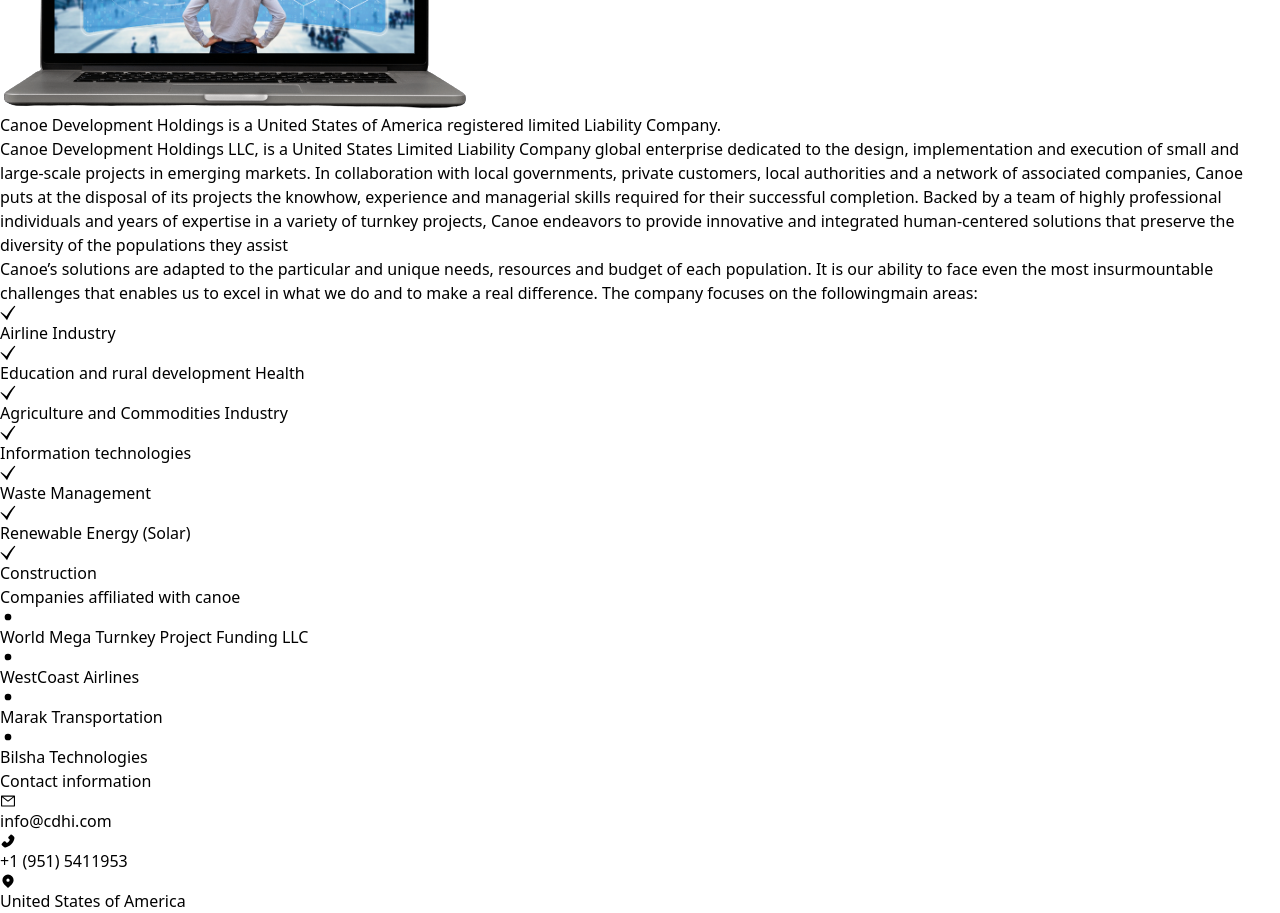
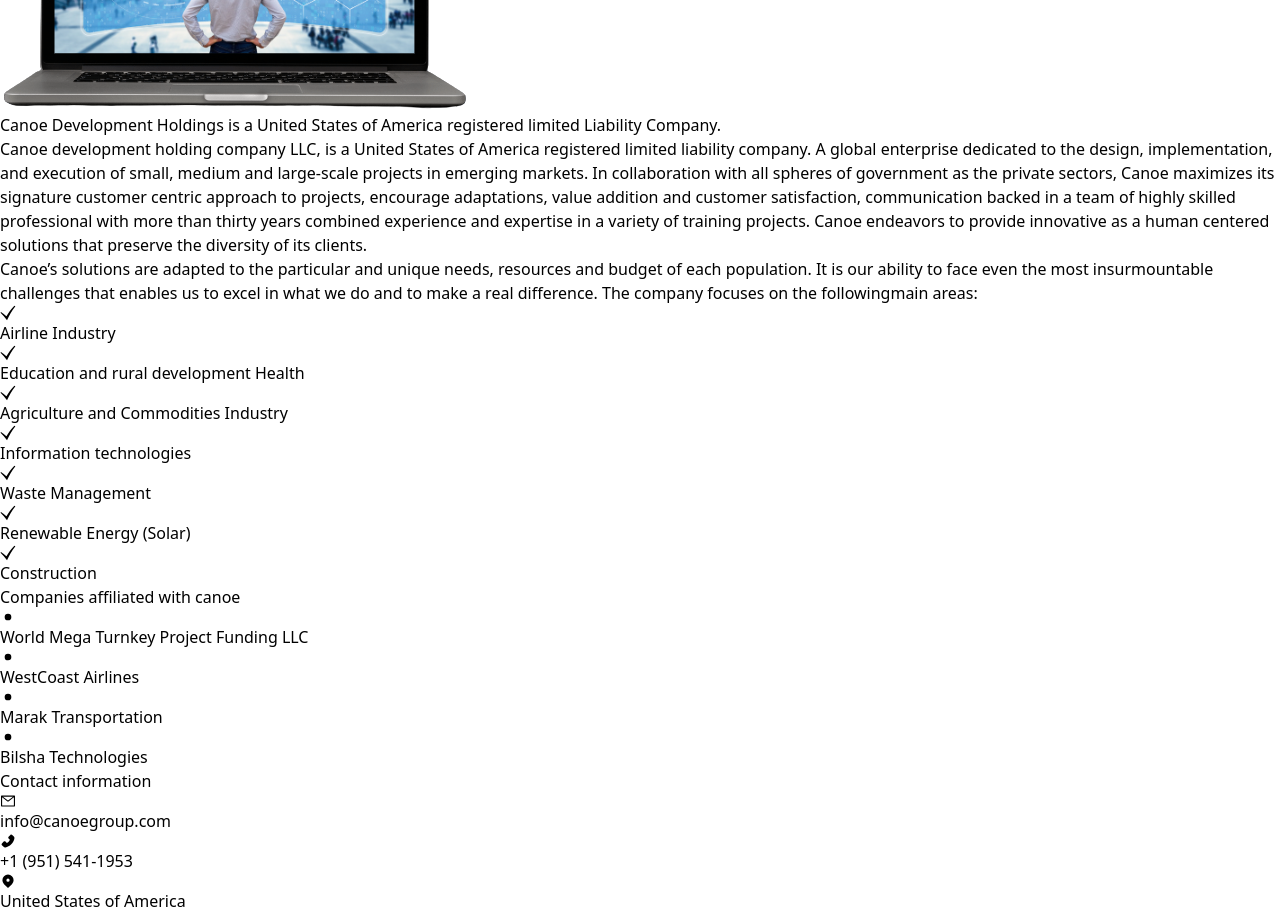
Before and after one commit to DesmondNzubechi/Canoe-company-, a React (Vite) app: page / in a window 1280 px wide. Shown: the part 360-1273 px from the top of the page. Built offline with nearby package versions, Linux system fonts and the light colour scheme.

Commit message:
new change

```diff
--- a/src/pages/Home/Home.jsx
+++ b/src/pages/Home/Home.jsx
@@ -26,14 +26,10 @@
                                     <h1 className="font-bold text-black  text-[12px] md:text-[15px] uppercase">Canoe Development Holdings  is a United States of America registered limited Liability Company.
 </h1>
                     <p className="text-slate-700 font-semibold  text-[12px] md:text-[15px]">
-Canoe Development Holdings LLC, is a United States Limited Liability Company global enterprise
-dedicated to the design, implementation and execution of small and large-scale projects in
-emerging markets. In collaboration with local governments, private customers, local authorities
-and a network of associated companies, Canoe puts at the disposal of its projects the knowhow,
-experience and managerial skills required for their successful completion.
-Backed by a team of highly professional individuals and years of expertise in a variety of
-turnkey projects, Canoe endeavors to provide innovative and integrated human-centered
-solutions that preserve the diversity of the populations they assist</p>
+                    Canoe development holding company LLC, is a United States of America registered limited liability company. A global enterprise dedicated to the design, implementation, and execution of small, medium and large-scale projects in emerging markets.
+In collaboration with all spheres of government as the private sectors, Canoe maximizes its signature customer centric approach to projects, encourage adaptations, value addition and customer satisfaction, communication backed in a team of highly skilled professional with more than thirty years combined experience and expertise in a variety of training projects. Canoe endeavors to provide innovative as a human centered solutions that preserve the diversity of its clients.
+
+</p>
                 </div>
                 <div className="flex flex-row gap-5">
                     <span className="w-[3px] text-slate-200 bg-slate-300  "></span>
@@ -122,11 +118,11 @@
 
                         <li className="flex flex-row gap-2 items-center">
                                 <AiOutlineMail className="text-slate-900 bg-slate-50 p-1 rounded-full  text-[20px]" />
-                                <span className="text-slate-700 text-[15px] md:text-[18px] "><a href="mailto:info@cdhi.com">info@cdhi.com</a></span>
+                                <span className="text-slate-700 text-[15px] md:text-[18px] "><a href="mailto:info@canoegroup.com">info@canoegroup.com</a></span>
                         </li>
                         <li className="flex flex-row gap-2 items-center">
                                 <AiFillPhone className="text-slate-900 bg-slate-50 p-1 rounded-full text-[20px]" />
-                                <span className="text-slate-700 text-[15px] md:text-[18px] "><a href="tel:+19515411953">+1 (951) 5411953</a>
+                                <span className="text-slate-700 text-[15px] md:text-[18px] "><a href="tel:+19515411953">+1 (951) 541-1953</a>
 </span>
                             </li>
                             <li className="flex flex-row gap-2 items-center">
```
